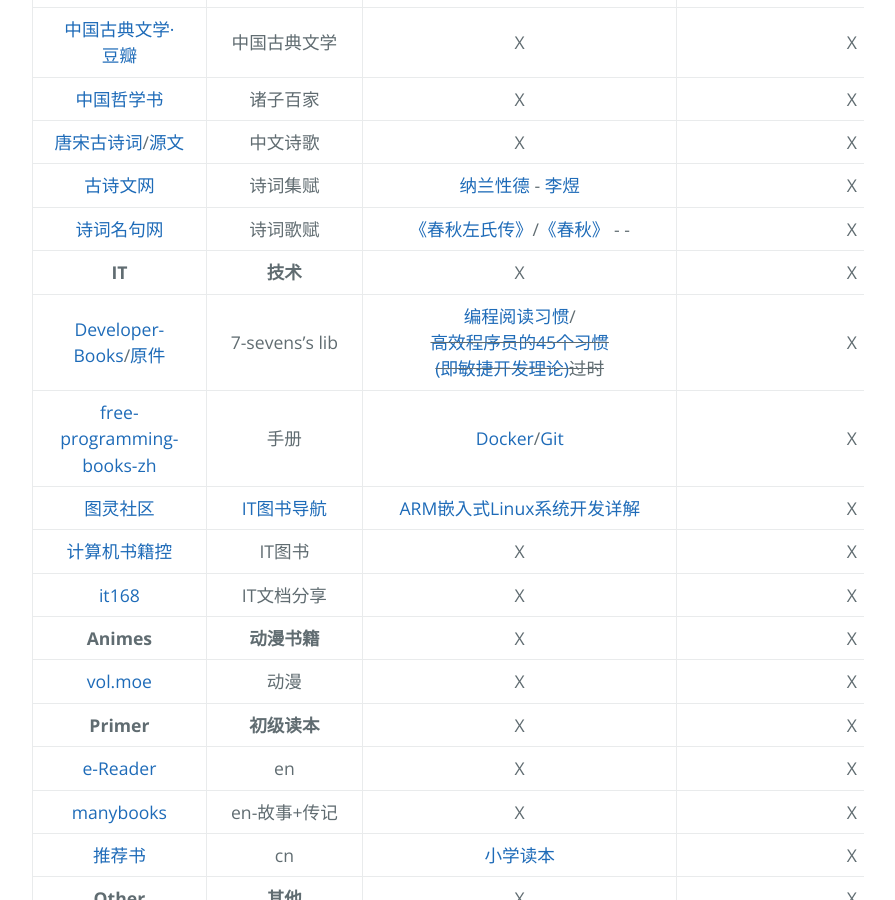
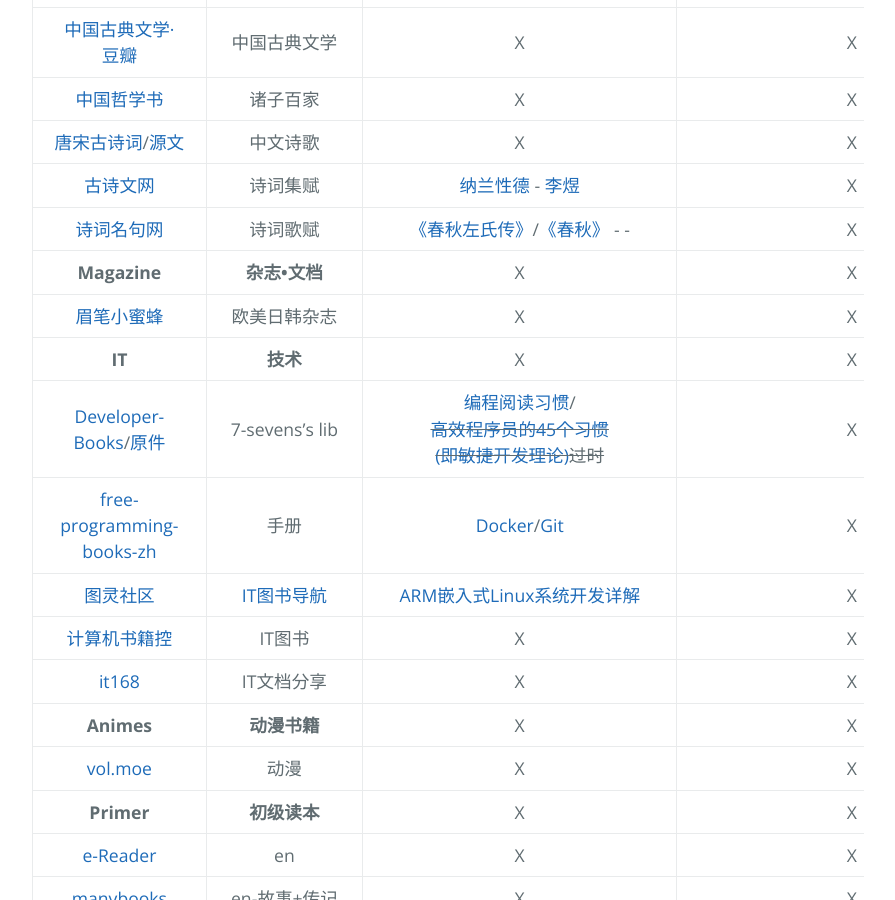
Before and after one commit to AmbroseRen/test, a Jekyll site: the page built from Library/BookSearch.md, in a window 1280 px wide and 900 px high, scrolled down 1610 px. Shown: the whole window, without its empty margins (192-1087 px from the left). Built offline with Jekyll 4.4.1, drawn with Linux system fonts in a browser that asks for light colours; our own code applies the rules of GitHub Pages for plain Markdown files; the repository's description, which GitHub fills in, is left out.

Commit message:
Update BookSearch.md

```diff
--- a/Library/BookSearch.md
+++ b/Library/BookSearch.md
@@ -37,6 +37,8 @@
 | [唐宋古诗词](https://shici.store/huajianji/)/[源文](https://github.com/chinese-poetry/chinese-poetry) | 中文诗歌 | X | X | X |
 | [古诗文网](https://www.gushiwen.cn/) | 诗词集赋 | [纳兰性德](https://so.gushiwen.cn/shiwens/default.aspx?astr=%e7%ba%b3%e5%85%b0%e6%80%a7%e5%be%b7) - [李煜](https://so.gushiwen.cn/shiwens/default.aspx?astr=%e6%9d%8e%e7%85%9c) | X | X |
 | [诗词名句网](https://www.shicimingju.com/) | 诗词歌赋 | [《春秋左氏传》](https://www.shicimingju.com/book/chunqiuzuozhuan.html)/[《春秋》](https://www.shicimingju.com/book/chunqiu.html) - []() - []() | X | X |
+| __Magazine__ | __杂志•文档__ | X | X | X |
+| [眉笔小蜜蜂](http://mbbee.com/) | 欧美日韩杂志 | X | X | X |
 | __IT__ | __技术__ | X | X | X |
 | [Developer-Books](https://www.developer1024.com/resource/69.html)/[原件](https://github.com/7-sevens/Developer-Books) | 7-sevens's lib | [编程阅读习惯](https://github.com/7-sevens/Developer-Books/tree/master/Other)/~~[高效程序员的45个习惯(即敏捷开发理论)](https://github.com/7-sevens/Developer-Books/blob/master/Other/%E9%AB%98%E6%95%88%E7%A8%8B%E5%BA%8F%E5%91%98%E7%9A%8445%E4%B8%AA%E4%B9%A0%E6%83%AF.pdf)过时~~ | X | X |
 | [free-programming-books-zh](https://github.com/EbookFoundation/free-programming-books/blob/master/books/free-programming-books-zh.md) | 手册 | [Docker](https://github.com/EbookFoundation/free-programming-books/blob/master/books/free-programming-books-zh.md#user-content-%E6%93%8D%E4%BD%9C%E7%B3%BB%E7%BB%9F)/[Git](https://github.com/EbookFoundation/free-programming-books/blob/master/books/free-programming-books-zh.md#user-content-%E7%89%88%E6%9C%AC%E6%8E%A7%E5%88%B6) | X | X |
```
